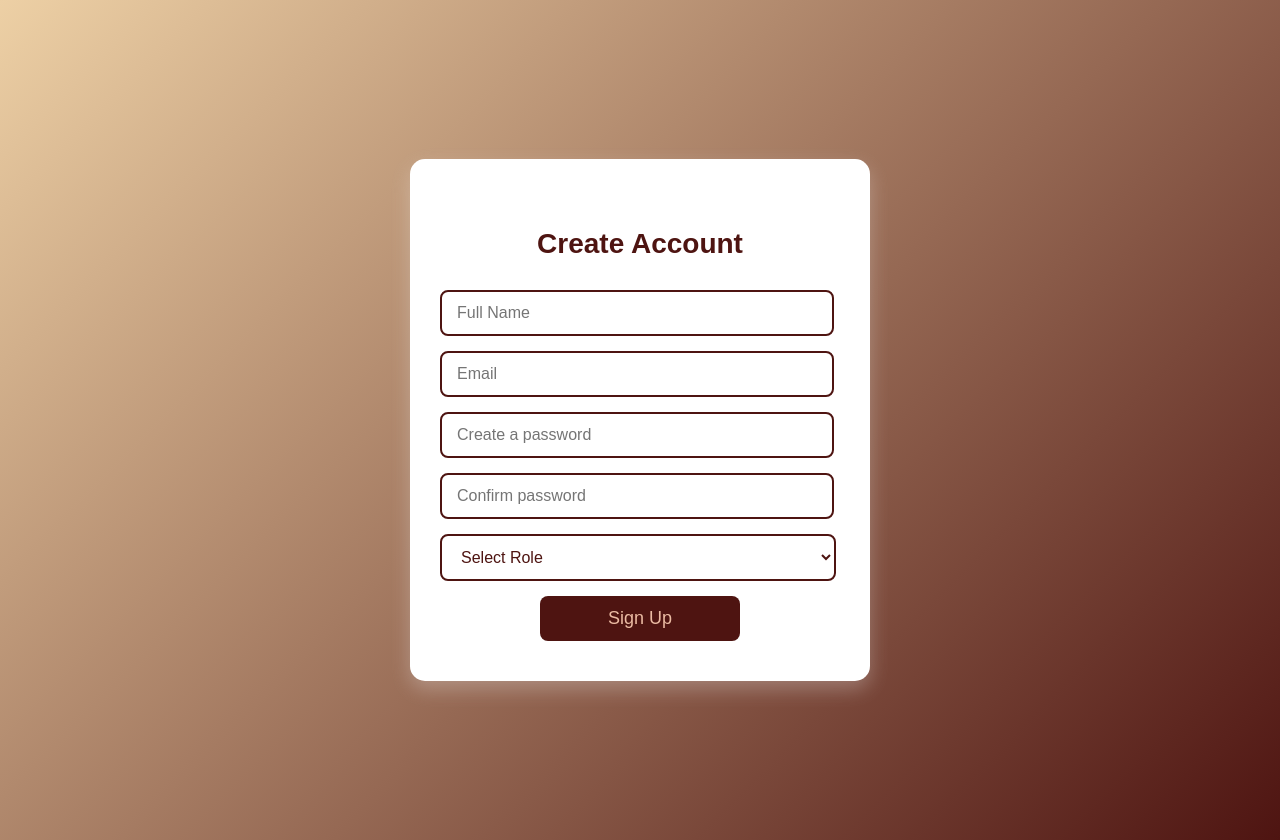
After one commit to alinahassan04/CoffeeShopWeb, a Flask app: page /signup.html in a window 1280 px wide. The commit adds this page. Run offline with Flask 3, Linux system fonts and the light colour scheme; parts of the project's set-up code (start-up, migrations or seed data) failed here and were passed over.

Commit message:
Add files via upload

```diff
--- a/Coffee_Shop/app.py
+++ b/Coffee_Shop/app.py
@@ -1,11 +1,11 @@
 import os
-from datetime import datetime, timedelta # Need to fix everything using this
+from datetime import datetime, timedelta
 from functools import wraps
 
 from flask import Flask, request, jsonify
 from flask import render_template
 from flask_sqlalchemy import SQLAlchemy
-from flask_bcrypt import Bcrypt # will use in the future if we need to hash passwords
+from flask_bcrypt import Bcrypt
 from flask_jwt_extended import (
     JWTManager, create_access_token, jwt_required, get_jwt_identity
 )
@@ -42,7 +42,7 @@ class User(db.Model):
     email = db.Column(db.String(100), unique=True, nullable=False)
     password = db.Column(db.String(200), nullable=False)
     role = db.Column(db.Enum('user','admin','manager', name='role_enum'), default='user')
-    created_at = db.Column(db.DateTime, default=datetime.utcnow) # Need to fix this
+    created_at = db.Column(db.DateTime, default=datetime.utcnow)
     reviews = db.relationship('Review', backref='user', cascade='all, delete-orphan')
 
 class Shop(db.Model):
@@ -52,7 +52,7 @@ class Shop(db.Model):
     description = db.Column(db.Text)
     phone_num = db.Column(db.String(30))
     website = db.Column(db.String(200))
-    created_at = db.Column(db.DateTime, default=datetime.utcnow) # Need to fix this
+    created_at = db.Column(db.DateTime, default=datetime.utcnow)
     locations = db.relationship('Location', backref='shop', cascade='all, delete-orphan')
     menu_items = db.relationship('MenuItem', backref='shop', cascade='all, delete-orphan')
     reviews = db.relationship('Review', backref='shop', cascade='all, delete-orphan')
@@ -83,7 +83,7 @@ class Review(db.Model):
     user_id = db.Column(db.Integer, db.ForeignKey('users.user_id'), nullable=False)
     rating = db.Column(db.Integer)
     review_text = db.Column(db.Text)
-    review_date = db.Column(db.DateTime, default=datetime.utcnow) # Need to fix this
+    review_date = db.Column(db.DateTime, default=datetime.utcnow)
 
 
 # Function to require specific roles for endpoints
@@ -100,10 +100,29 @@ def role_required(*roles):
         return wrapper
     return decorator
 
+# ----------------------
+# Routes for HTML pages
+# ----------------------
 # Home page
 @app.route("/")
 def home():
     return render_template("index.html")
+
+@app.route('/login.html')
+def login_page():
+    return render_template("Login.html")
+
+@app.route('/signup.html')
+def signup_page():
+    return render_template("SignUp.html")
+
+@app.route('/about.html')
+def about_page():
+    return render_template("About.html")
+
+@app.route('/learnmore.html')
+def learn_more_page():
+    return render_template("LearnMore.html")
 
 # ----------------------
 # Register a new user
@@ -116,30 +135,30 @@ def register():
     password = data.get('password')
     role = data.get('role', 'user')
 
+
     if not username or not email or not password:
         return jsonify({"Error": "username, email, password required"}), 400
     if User.query.filter((User.username==username)|(User.email==email)).first():
         return jsonify({"Error": "username or email already exists"}), 409
 
+    hashed_pw = bcrypt.generate_password_hash(password).decode('utf-8')
+    user = User(username=username, email=email, password=hashed_pw, role=role)
 
-    user = User(username=username, email=email, password=password, role=role)
     db.session.add(user)
     db.session.commit()
     return jsonify({"Success": "User created successfully"}), 201
 
-# -----------------------
-# Login to the website
-# -----------------------
+
 @app.route('/auth/login', methods=['POST'])
 def login():
     data = request.get_json() or {}
     username = data.get('username')
     password = data.get('password')
     if not username or not password:
-        return jsonify({"Error": "Username & password required"}), 400
+        return jsonify({"Error": "username & password required"}), 400
     user = User.query.filter_by(username=username).first()
     if not user:
-        return jsonify({"Error": "No user"}), 401
+        return jsonify({"Error": "Bad username or password"}), 401
     access_token = create_access_token(identity=str(user.user_id), expires_delta=timedelta(days=7))
     return jsonify({
         "access_token": access_token,
@@ -325,9 +344,9 @@ def delete_user(user_id):
     return jsonify({"Success": f"User {user.username} , id:{user.user_id} deleted successfully"})
 
 
-# Function to create a command that can be used in the terminal to initialize the database
 @app.cli.command("initdb")
 def initdb():
+    """Create database tables (SQLAlchemy)"""
     db.create_all()
     print("Tables created")
 
--- a/Coffee_Shop/static/script.js
+++ b/Coffee_Shop/static/script.js
@@ -25,12 +25,9 @@ async function login() {
     })
   });
 
-
-
   const data = await res.json();
-  accessToken = data.access_token;
+  localStorage.setItem("accessToken", data.access_token);
   document.getElementById("loginResult").innerText = JSON.stringify(data);
-  localStorage.setItem("accessToken", data.access_token);
 
   // Redirect to different pages based on role
   if (data.role === "admin") {
--- /dev/null
+++ b/Coffee_Shop/static/style.css
@@ -0,0 +1,307 @@
+/* https://medium.com/@lostcoder20/how-to-create-a-modern-login-and-signup-form-page-html-css-tutorial-3805222d3334*/
+
+
+body, html {
+  height: 100%;
+  margin: 0;
+  font-family: Arial, Helvetica, sans-serif;
+}
+
+/* navigation bar */
+.nav {
+  position: fixed;
+  background-color: #4E1411;
+  top: 0;
+  left: 0;
+  right: 0;
+  padding: 20px 0;
+  z-index: 10;
+}
+
+.flex-container {
+  display: flex;
+  justify-content: space-between;
+  align-items: center;
+  width: 90%;
+  margin: auto;
+}
+
+.nav ul {
+  display: flex;
+  list-style-type: none;
+  gap: 20px;
+}
+
+.nav a {
+  color: #f2f2f2;
+  text-decoration: none;
+  padding: 7px 15px;
+}
+
+/* hero image under navigation bar
+https://www.w3schools.com/howto/howto_css_hero_image.asp
+    */
+
+.hero-image {
+  background-image:
+    linear-gradient(rgba(0, 0, 0, 0.5), rgba(0, 0, 0, 0.5)),
+    url("https://images.squarespace-cdn.com/content/v1/5659e2c8e4b0fad364ec94ae/1676303662264-2BGT8WX5KOOQNK30SG8G/Qahwah+House+Interior+Design+Z+North+Studio+%282%29.jpg");
+
+  height: 100vh;      /* full screen */
+  background-position: center;
+  background-repeat: no-repeat;
+  background-size: cover;
+
+  margin-top: 80px;    /* offset for fixed navbar */
+  position: relative;
+}
+
+.hero-text {
+  text-align: center;
+  position: absolute;
+  top: 50%;
+  left: 50%;
+  transform: translate(-50%, -50%);
+  color: white;
+}
+
+.hero-text button {
+  padding: 12px 28px;
+  background-color: #EBBBA3;
+  cursor: pointer;
+  border-radius: 25px;
+  border: 2px solid #EBBBA3;
+
+}
+
+.hero-text button:hover {
+  background-color: #4E1411;
+  color: white;
+}
+
+/*Signup form*/
+/* css for:
+- sign up form tutorial https://www.youtube.com/watch?v=3vVUXnhSc7w
+- transitions: https://www.w3schools.com/css/css3_transitions.asp
+*/
+
+.signup-body {
+    font-family: Arial, Helvetica, sans-serif;
+    /*make gradient background: https://www.w3schools.com/css/css3_gradients.asp*/
+    background: linear-gradient(135deg, #EDD0A5, #4E1411);
+    min-height: 100vh;
+    display: flex;
+    align-items: center;
+    justify-content: center;
+    padding: 20px;
+    line-height: 1.5;
+}
+/*container for form*/
+.signup-form {
+    width: 400px;
+    background-color: white;
+    border-radius: 15px;
+    padding: 40px 30px;
+    box-shadow: 0 8px 20px rgba(239, 235, 235, 0.3);
+    display: flex;
+    flex-direction: column;
+    align-items: center;
+  }
+
+.form-container {
+    width: 100%;
+}
+/*header for form*/
+.form-container h2 {
+    text-align: center;
+    color: #4E1411;
+    margin-bottom: 25px;
+    font-size: 28px;
+    font-weight: bold;
+}
+
+/*Signup form input fields*/
+.form-container form input[type="text"],
+.form-container form input[type="password"] {
+    width: 90%;
+    padding: 12px 15px;
+    margin-bottom: 15px;
+    border: 2px solid #4E1411;
+    border-radius: 8px;
+    background-color: white;
+    color: #4E1411;
+    font-size: 16px;
+    transition: 0.3s;
+}
+
+.form-container form input[type="text"]:focus,
+.form-container form input[type="password"]:focus {
+    border-color: #EBBBA3;
+    outline: none;
+    box-shadow: 0 0 5px #EBBBA3;
+}
+
+.form-container form input[type="submit"] {
+    width: 50%;
+    padding: 12px;
+    background-color: #4E1411;
+    color: #EBBBA3;
+    font-size: 18px;
+    border: none;
+    border-radius: 8px;
+    cursor: pointer;
+    transition: 0.3s;
+    margin: 0 auto;
+    display: block;
+}
+
+.form-container form input[type="submit"]:hover {
+    background-color: #EBBBA3;
+    color: #4E1411;
+}
+
+/* drop down menu for user select */
+.form-container form select {
+    width: 99%;
+    padding: 12px 15px;
+    margin-bottom: 15px;
+    border: 2px solid #4E1411;
+    border-radius: 8px;
+    background-color: white;
+    color: #4E1411;
+    font-size: 16px;
+    transition: 0.3s;
+}
+
+.form-container form select:focus {
+    border-color: #EBBBA3;
+    outline: none;
+    box-shadow: 0 0 5px #EBBBA3;
+}
+
+/*login form*/
+/* css for login form tutorial https://www.youtube.com/watch?v=3vVUXnhSc7w*/
+
+.login-body {
+    font-family: Arial, Helvetica, sans-serif;
+    /*make gradient background: https://www.w3schools.com/css/css3_gradients.asp*/
+    background: linear-gradient(135deg,#4E1411, #EDD0A5);
+    min-height: 100vh;
+    display: flex;
+    align-items: center;
+    justify-content: center;
+    padding: 20px;
+    line-height: 1.5;
+}
+/*container for form*/
+.login-form {
+    width: 400px;
+    background-color: white;
+    border-radius: 15px;
+    padding: 40px 30px;
+    box-shadow: 0 8px 20px rgba(239, 235, 235, 0.3);
+    display: flex;
+    flex-direction: column;
+    align-items: center;
+  }
+
+.loginform-container {
+    width: 100%;
+}
+/*header for form*/
+.loginform-container h2 {
+    text-align: center;
+    color: #4E1411;
+    margin-bottom: 25px;
+    font-size: 28px;
+    font-weight: bold;
+}
+
+/*login form input fields*/
+.loginform-container form input[type="text"],
+.loginform-container form input[type="password"] {
+    width: 90%;
+    padding: 12px 15px;
+    margin-bottom: 15px;
+    border: 2px solid #4E1411;
+    border-radius: 8px;
+    background-color: white;
+    color: #4E1411;
+    font-size: 16px;
+    transition: 0.3s;
+}
+
+.loginform-container form input[type="text"]:focus,
+.loginform-container form input[type="password"]:focus {
+    border-color: #EBBBA3;
+    outline: none;
+    box-shadow: 0 0 5px #EBBBA3;
+}
+
+.loginform-container form input[type="submit"] {
+    width: 50%;
+    padding: 12px;
+    background-color: #4E1411;
+    color: #EBBBA3;
+    font-size: 18px;
+    border: none;
+    border-radius: 8px;
+    cursor: pointer;
+    transition: 0.3s;
+    margin: 0 auto;
+    display: block;
+}
+
+.loginform-container form input[type="submit"]:hover {
+    background-color: #EBBBA3;
+    color: #4E1411;
+}
+
+/*learn more section*/
+.about-coffee {
+    background: linear-gradient(135deg, #EBBBA3, #4E1411);
+    padding: 70px 25px;
+    color: white;
+    text-align: center;
+    border-radius: 12px;
+    margin: 100px auto;
+    max-width: 900px;
+  }
+
+  .about-coffee h2 {
+    font-size: 50px;
+    margin-bottom: 20px;
+  }
+
+  .about-coffee p {
+    font-size: 18px;
+    max-width: 650px;
+    margin: 0 auto;
+    line-height: 1.75;
+  }
+
+ /*coffee cards
+ How TO - Cards: https://www.w3schools.com/howto/howto_css_cards.asp*/
+  .coffee-lists {
+    display: flex;
+    justify-content: center;
+    gap: 20px;
+    flex-wrap: wrap;
+    margin-top: 25px;
+  }
+
+  .coffee-list {
+    background: #EBBBA3;
+    padding: 20px 30px;
+    border-radius: 12px;
+    font-size: 15px;
+    color: #4E1411;
+    font-weight: bold;
+    box-shadow: 0 4px 10px rgba(0,0,0,0.1);
+    transition: transform .2s ease;
+  }
+
+  .coffee-list:hover {
+  /* make cards vertical: https://www.w3schools.com/cssref/func_translatey.php */
+    transform: translateY(-5px);
+  }
--- /dev/null
+++ b/Coffee_Shop/templates/SignUp.html
@@ -0,0 +1,37 @@
+<!DOCTYPE html>
+<html lang="en">
+<head>
+	<meta charset = "UTF-8">
+    <meta name="viewport" content="width=device-width, initial-scale=1">
+    <title>Create Account</title>
+    <link rel = "stylesheet" href = "static/style.css">
+</head>
+<body>
+    <div class= "signup-body">
+	    <div class= "signup-form">
+            <div class = "form-container">
+                <h2>Create Account</h2>
+                <form onsubmit="event.preventDefault(); register();">
+                    <input id = "regUsername" type = "text" placeholder="Full Name" required>
+                    <input id = "regEmail" type = "text" placeholder="Email" required>
+                    <input id = "regPassword" type = "password" placeholder="Create a password" required>
+                    <input id = "regConfirmPassword" type = "password" placeholder="Confirm password" required>
+                    <!-- how to add drop down:
+                        https://www.bbc.co.uk/bitesize/guides/zrpqy9q/revision/5#:~:text=We%20can%20also%20add%20drop,shown%20in%20the%20example%20below.&text=Each%20city%20has%20been%20set,value%20part%20of%20the%20element.
+                    -->
+                        <select name="role" id="regRole" required>
+                            <option value="">Select Role</option>
+                            <option value="user">Customer</option>
+                            <option value="admin">Admin</option>
+                            <option value="manager">Manager</option>
+                        </select>
+
+                    <input type = "submit" value = "Sign Up" >
+                </form>
+            </div>
+        </div>
+    </div>
+</body>
+
+    <script src="/static/script.js"></script>
+</html>
```
Also changed, not shown: Coffee_Shop/templates/LearnMore.html (added, +14 -0 lines), Coffee_Shop/templates/Login.html (added, +32 -0 lines), Coffee_Shop/templates/admin.html (+2 -7 lines), Coffee_Shop/templates/index.html (+37 -31 lines), Coffee_Shop/templates/manager.html (+4 -8 lines), Coffee_Shop/templates/user.html (+4 -7 lines).
